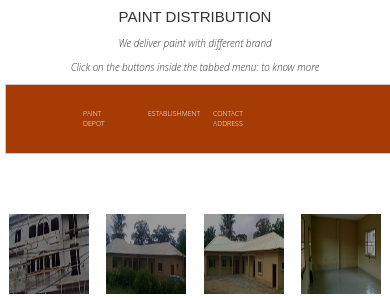
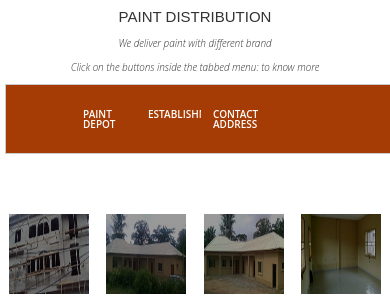
Before and after one commit to haryorolal/segunjohnson, a PHP site: page /fonts/plasticdistri.html in a window 390 px wide. Shown: the part 421-721 px from the top of the page. Run offline with PHP 8.4, Linux system fonts and the light colour scheme; some libraries are stand-ins or nearby versions.

Commit message:
Add files via upload

```diff
--- a/css/SJA.css
+++ b/css/SJA.css
@@ -469,6 +469,11 @@ h4 {
     margin-left: 2px !important;
 }
 
+.tablinks >h5{
+        font-size: 10px !important;
+        font-weight: 600 !important;
+    }
+
 }
 
 @media screen and (min-width:320px) and (max-width: 568px){
@@ -499,6 +504,11 @@ h4 {
     padding-left: 4px;
 	transition: 0.3s;
 	}
+
+    .tablinks >h5{
+        font-size: 10px !important;
+        font-weight: 600 !important;
+    }
 }
 
 
@@ -566,7 +576,10 @@ h4 {
         color: red;
     }
 
-
+.tablinks >h5{
+        font-size: 10px !important;
+        font-weight: 600 !important;
+    }
 
 }
 
```
